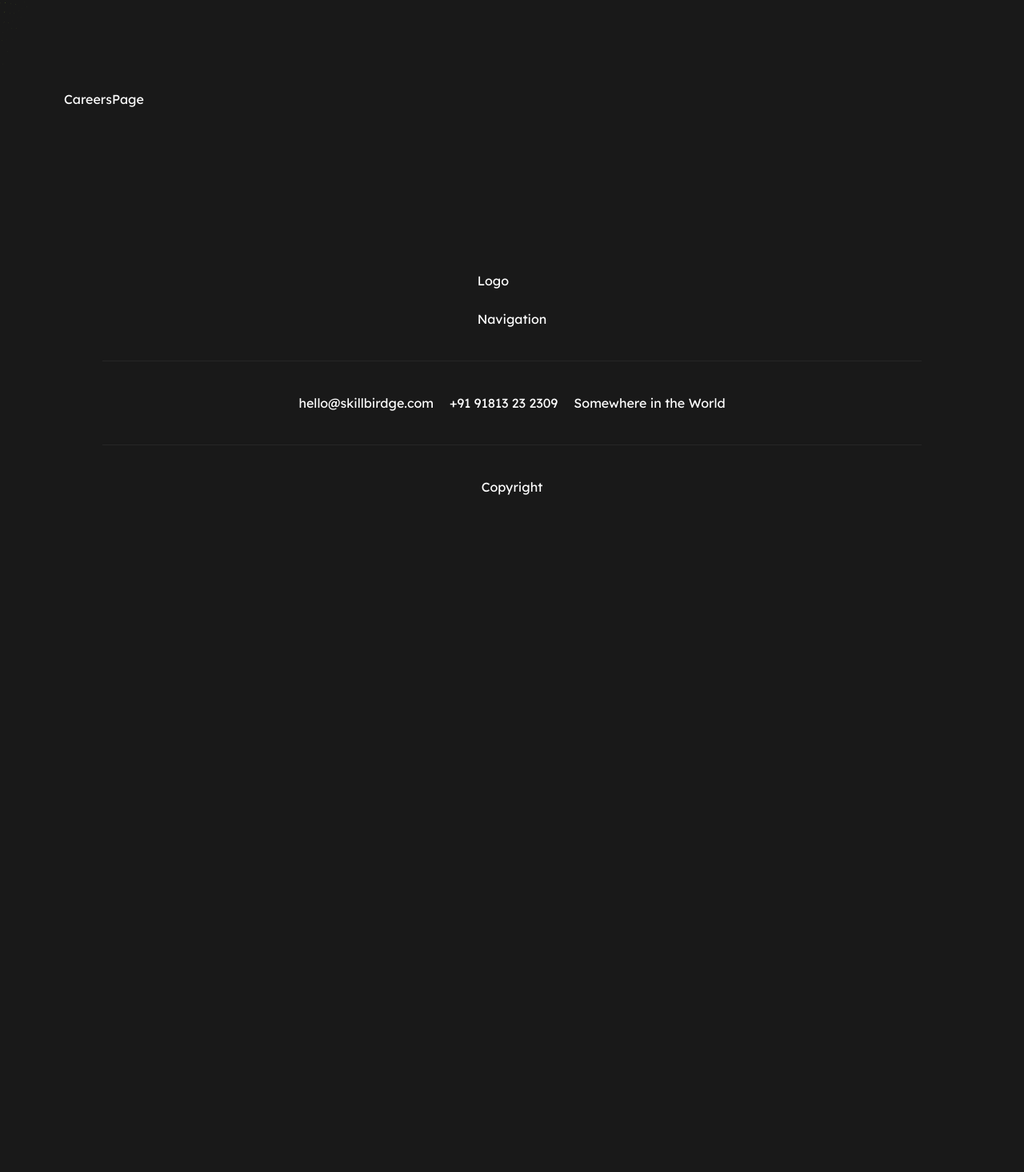
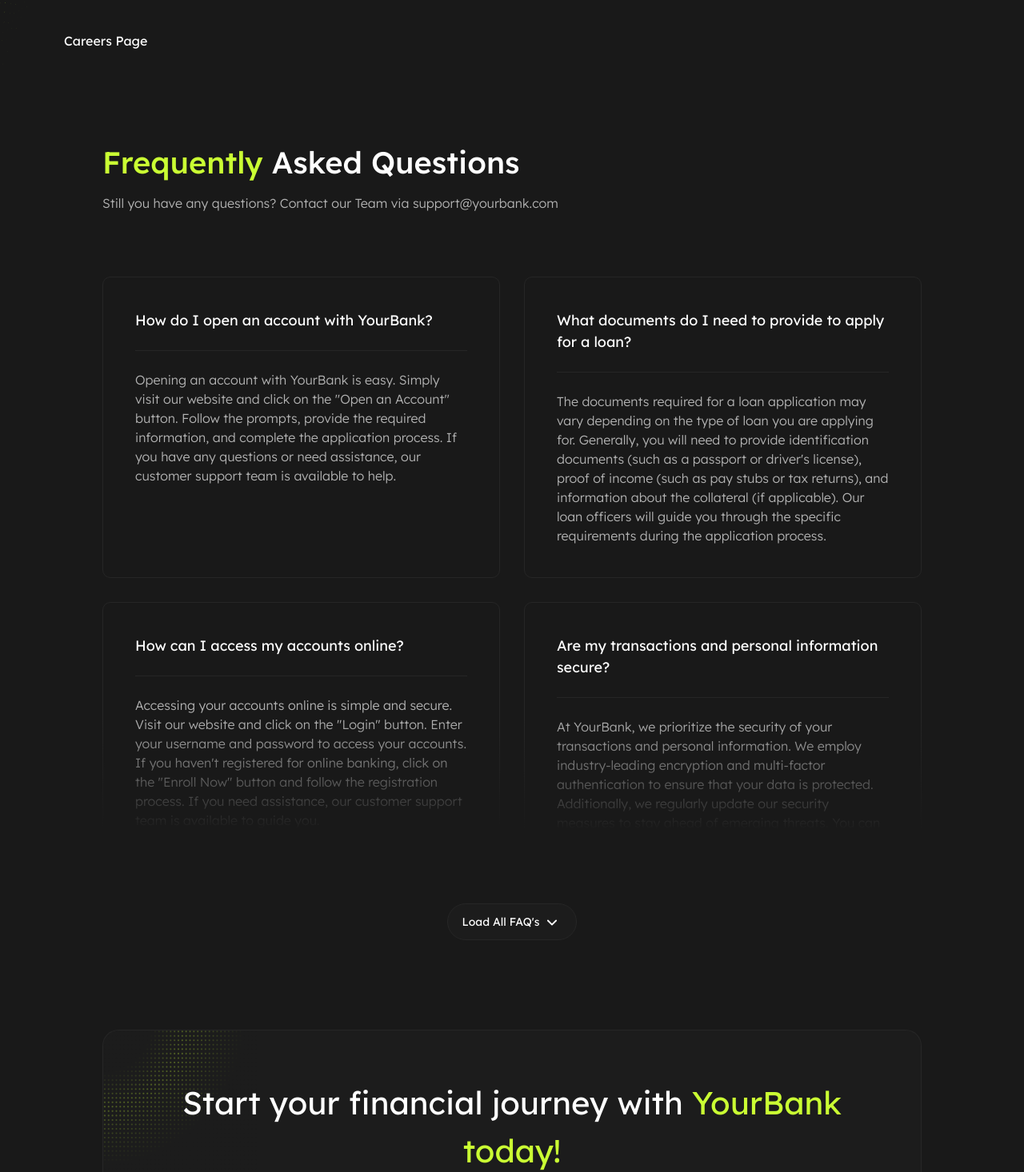
Before and after one commit to zulmy-azhary/your-bank, a Next.js app: page /careers in a window 1280 px wide. Shown: the part 149-1615 px from the top of the page at 80% size. Before the commit the page ends 800 px from the top, so only its background shows below. Built offline with nearby package versions, Linux system fonts and the light colour scheme.

Commit message:
feat: implement faqs & cta's reusable section components

```diff
--- a/app/(index)/page.tsx
+++ b/app/(index)/page.tsx
@@ -3,9 +3,9 @@ import { Hero } from "./_components/hero";
 import { Products } from "./_components/products";
 import { UseCases } from "./_components/use-cases";
 import { Features } from "./_components/features";
-import { FAQS } from "./_components/faqs";
+import { FAQS } from "@/components/sections/faqs";
 import { Testimonials } from "./_components/testimonials";
-import { CallToAction } from "./_components/cta";
+import { CallToAction } from "@/components/sections/cta";
 
 export const metadata: Metadata = {
   title: "Home",
@@ -13,7 +13,7 @@ export const metadata: Metadata = {
 
 export default function HomePage() {
   return (
-    <main className="w-full overflow-x-hidden flex flex-col px-4 pb-8 lg:px-20 2xl:px-[162px] xl:container lg:py-10 gap-y-20 lg:gap-y-28 2xl:gap-y-32">
+    <>
       <Hero />
       <Products />
       <UseCases />
@@ -21,6 +21,6 @@ export default function HomePage() {
       <FAQS />
       <Testimonials />
       <CallToAction />
-    </main>
+    </>
   );
 }
--- a/app/about/page.tsx
+++ b/app/about/page.tsx
@@ -5,5 +5,5 @@ export const metadata: Metadata = {
 };
 
 export default function AboutPage() {
-  return <div>AboutPage</div>;
+  return <>AboutPage</>;
 }
--- a/app/careers/page.tsx
+++ b/app/careers/page.tsx
@@ -1,3 +1,5 @@
+import { CallToAction } from "@/components/sections/cta";
+import { FAQS } from "@/components/sections/faqs";
 import type { Metadata } from "next";
 
 export const metadata: Metadata = {
@@ -5,5 +7,11 @@ export const metadata: Metadata = {
 };
 
 export default function CareersPage() {
-  return <div>CareersPage</div>;
+  return (
+    <>
+      Careers Page
+      <FAQS />
+      <CallToAction />
+    </>
+  );
 }
--- a/app/security/page.tsx
+++ b/app/security/page.tsx
@@ -1,3 +1,4 @@
+import { FAQS } from "@/components/sections/faqs";
 import type { Metadata } from "next";
 
 export const metadata: Metadata = {
@@ -5,5 +6,10 @@ export const metadata: Metadata = {
 };
 
 export default function SecurityPage() {
-  return <div>SecurityPage</div>;
+  return (
+    <>
+      SecurityPage
+      <FAQS />
+    </>
+  );
 }
```
